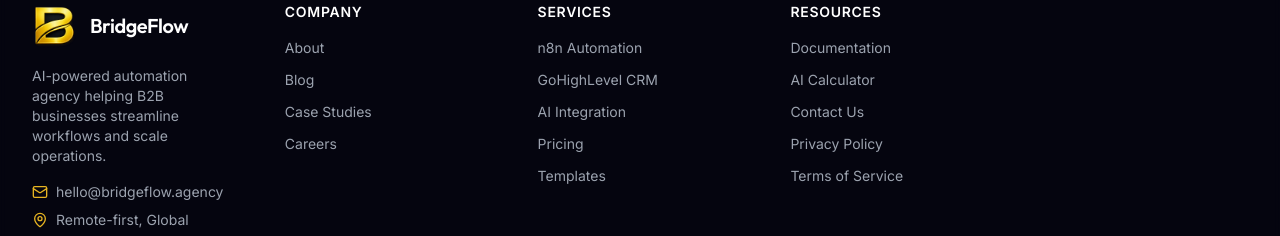
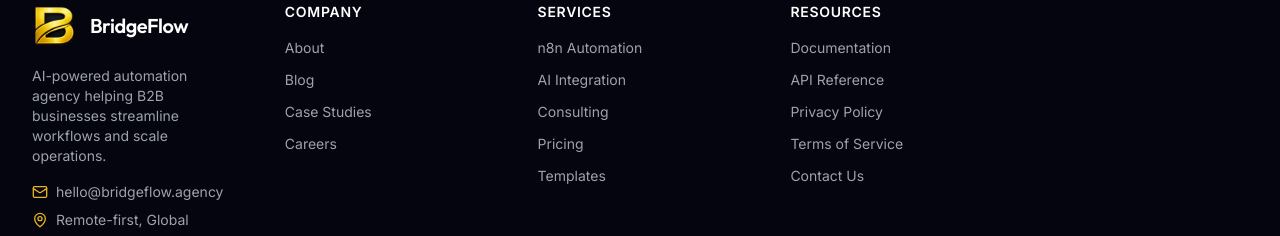
Before and after one commit to anasanrai/BridgeFlow, a Next.js app: page / in a window 1280 px wide. Shown: the part 7912-8148 px from the top of the page. Built offline with nearby package versions, Linux system fonts and the light colour scheme; no server answers; the database is empty.

Commit message:
fix: update footer links - correct anchors for AI Integration, Consulting; restore API Reference

```diff
--- a/src/data/site.ts
+++ b/src/data/site.ts
@@ -41,17 +41,17 @@
     ],
     services: [
         { label: "n8n Automation", href: "/services#n8n" },
-        { label: "GoHighLevel CRM", href: "/services#gohighlevel" },
         { label: "AI Integration", href: "/services#ai" },
+        { label: "Consulting", href: "/services#consulting" },
         { label: "Pricing", href: "/pricing" },
         { label: "Templates", href: "/templates" },
     ],
     resources: [
         { label: "Documentation", href: "/docs" },
-        { label: "AI Calculator", href: "/calculator" },
-        { label: "Contact Us", href: "/contact" },
+        { label: "API Reference", href: "/api-reference" },
         { label: "Privacy Policy", href: "/privacy-policy" },
         { label: "Terms of Service", href: "/terms-of-service" },
+        { label: "Contact Us", href: "/contact" },
     ],
 };
 
```
